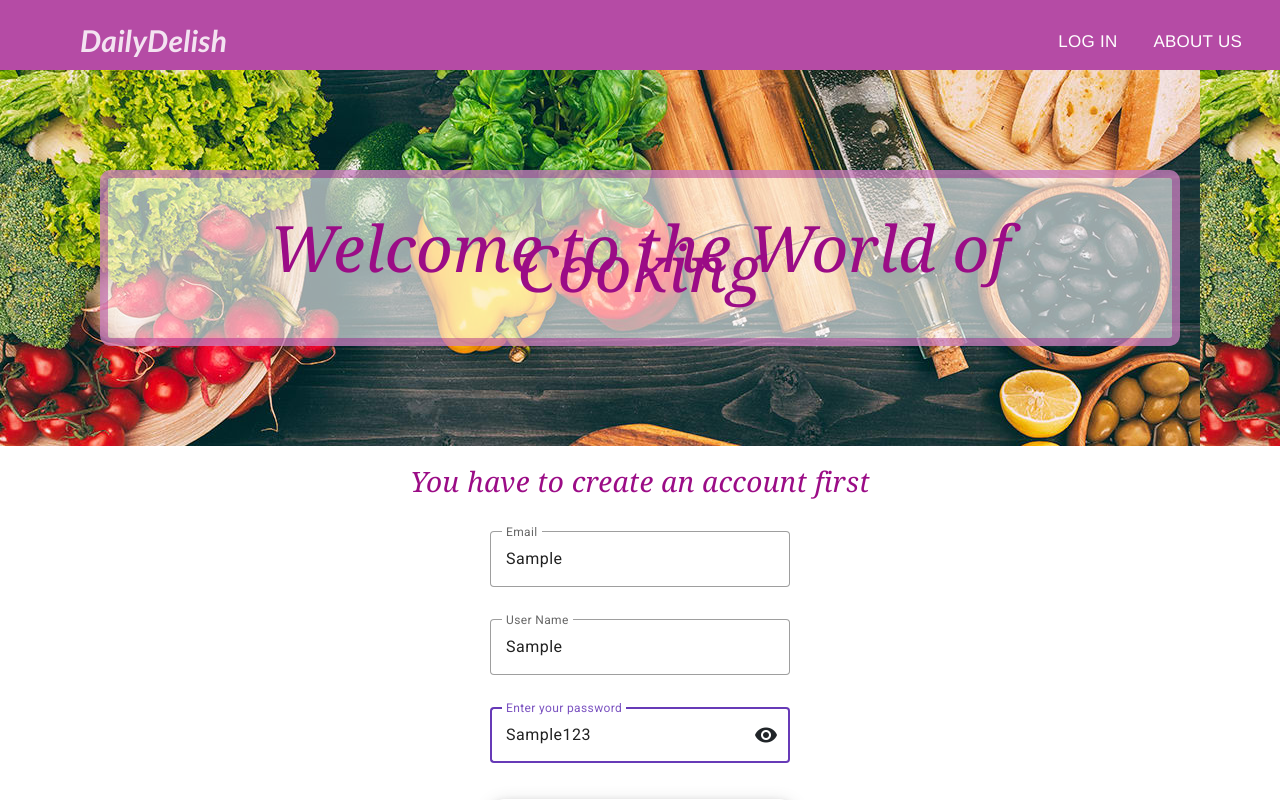
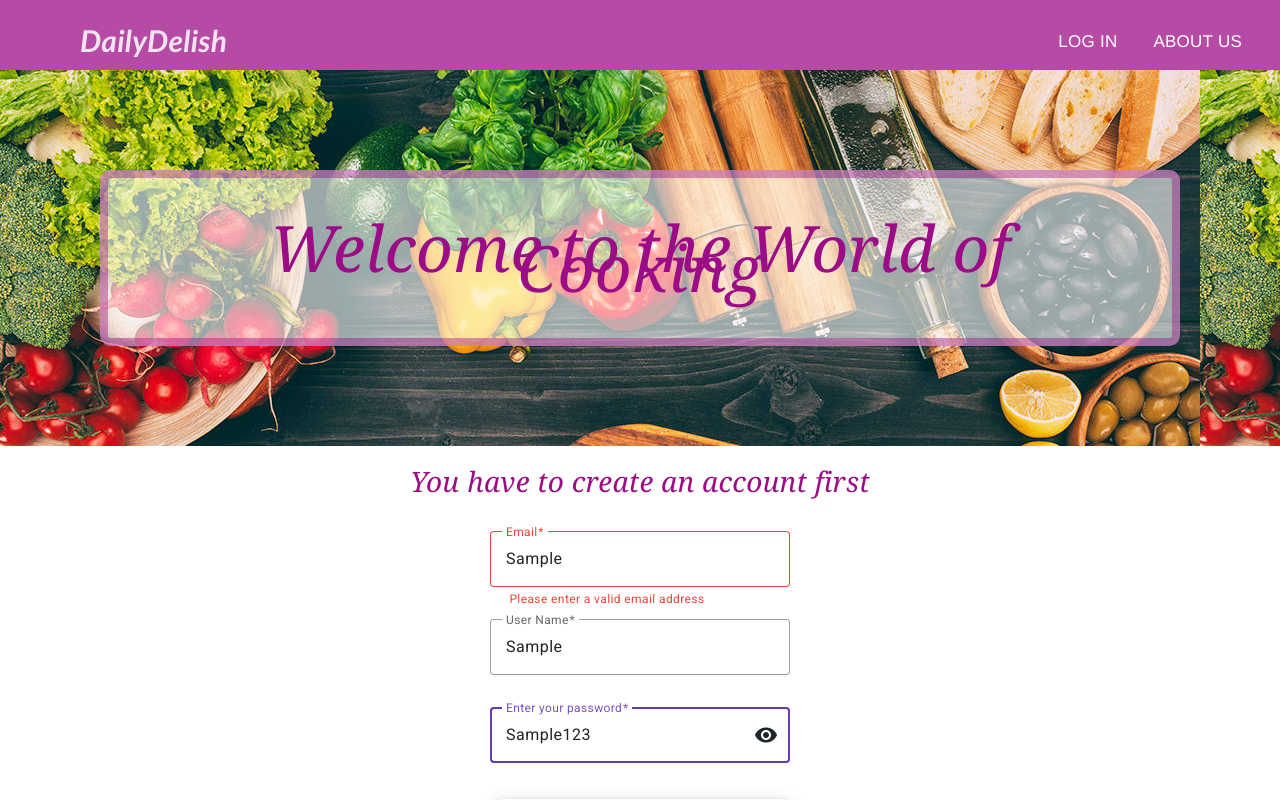
Before and after one commit to anRez10A/Industrial-Attachment, an Angular app: page /signup in a window 1280 px wide. Both pictures are taken after typing "Sample", "Sample", "Sample123" into the empty fields and a click on the button "visibility_off". Shown: the top 800 px of the page. Built offline with nearby package versions, Linux system fonts and the light colour scheme.

Commit message:
Sign up validation updated

```diff
--- a/src/app/signup/signup.component.html
+++ b/src/app/signup/signup.component.html
@@ -39,39 +39,43 @@ You have to create an account first
 <div class="input">
  <form class="log-form" [formGroup]="userForm" (ngSubmit)="addUser()">
 
+    <!-- Email Field -->
     <mat-form-field>
       <mat-label>Email</mat-label>
       <input matInput type="text" formControlName="email" placeholder="Ex. pat@example.com">
-      @if (emailFormControl.hasError('email') && !emailFormControl.hasError('required')) {
-        <mat-error>Please enter a valid email address</mat-error>
-      }
-      @if (emailFormControl.hasError('required')) {
-        <mat-error>Email is <strong>required</strong></mat-error>
-      }
+      <mat-error *ngIf="userForm.controls.email.invalid && userForm.controls.email.touched">
+        Please enter a valid email address
+      </mat-error>
     </mat-form-field>
 
+    <!-- User Name Field -->
     <mat-form-field>
       <mat-label>User Name</mat-label>
       <input matInput placeholder="Ex. sRezwana" formControlName="userName">
+      <mat-error *ngIf="userForm.controls.userName.invalid && userForm.controls.userName.touched">
+        It must be at least 3 characters long
+      </mat-error>
     </mat-form-field>
 
+    <!-- Password Field -->
     <mat-form-field>
       <mat-label>Enter your password</mat-label>
       <input matInput [type]="hide ? 'password' : 'text'" formControlName="password">
       <button mat-icon-button matSuffix (click)="hide = !hide" [attr.aria-label]="'Hide password'" [attr.aria-pressed]="hide">
         <mat-icon>{{hide ? 'visibility_off' : 'visibility'}}</mat-icon>
       </button>
+      <mat-error *ngIf="userForm.controls.password.invalid && userForm.controls.password.touched">
+        Password must be at least 5 characters long
+      </mat-error>
     </mat-form-field>
 
-
-
     <div>
-    <!-- <button mat-stroked-button type="submit">Log In</button> -->
-    <button  class="container" type="submit">Submit</button>
+      <button class="container" type="submit" [disabled]="!userForm.valid">Submit</button>
     </div>
 
  </form>
 </div>
+
 
     <br>
 
--- a/src/app/signup/signup.component.ts
+++ b/src/app/signup/signup.component.ts
@@ -14,10 +14,14 @@ import { UserService } from '../user.service';
 import { User } from '../User.interface';
 import { Router, RouterLink, RouterModule } from '@angular/router';
 
+import { NgModule } from '@angular/core';
+import { CommonModule } from '@angular/common';
+
+
 @Component({
   selector: 'app-signup',
   standalone: true,
-  imports: [FormsModule, MatIconModule,MatButtonModule, MatFormFieldModule, MatInputModule, ReactiveFormsModule,RouterLink,RouterModule],
+  imports: [FormsModule, MatIconModule,MatButtonModule, MatFormFieldModule, MatInputModule, ReactiveFormsModule,RouterLink,RouterModule,CommonModule],
   templateUrl: './signup.component.html',
   styleUrl: './signup.component.scss'
 })
@@ -48,14 +52,13 @@ ngOnInit(): void {
     });
   }
 
-  initForm() {
-    this.userForm = this.formBuilder.group({
-      userName: '',
-      email: '',
-      password: ''
-    });
-
-  }
+ initForm() {
+ this.userForm = this.formBuilder.group({
+    userName: ['', [Validators.required, Validators.minLength(3)]], // At least 3 characters
+    email: ['', [Validators.required, Validators.email]],
+    password: ['', [Validators.required, Validators.minLength(5)]] // At least 6 characters
+ });
+}
 
   navigeteTo(path:string){
     this.router.navigateByUrl(path);
```
Lines whose indentation alone changed are shown as unchanged.
